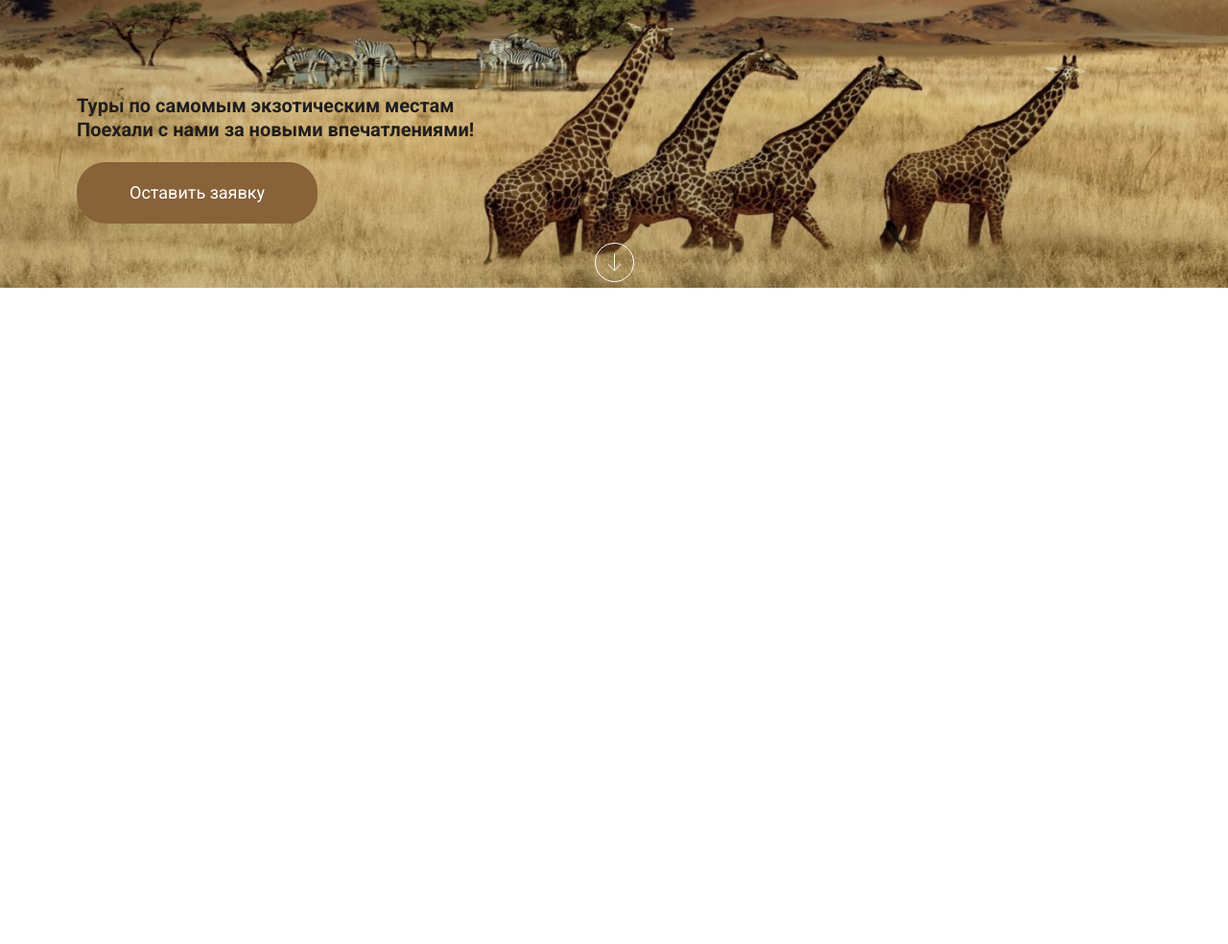
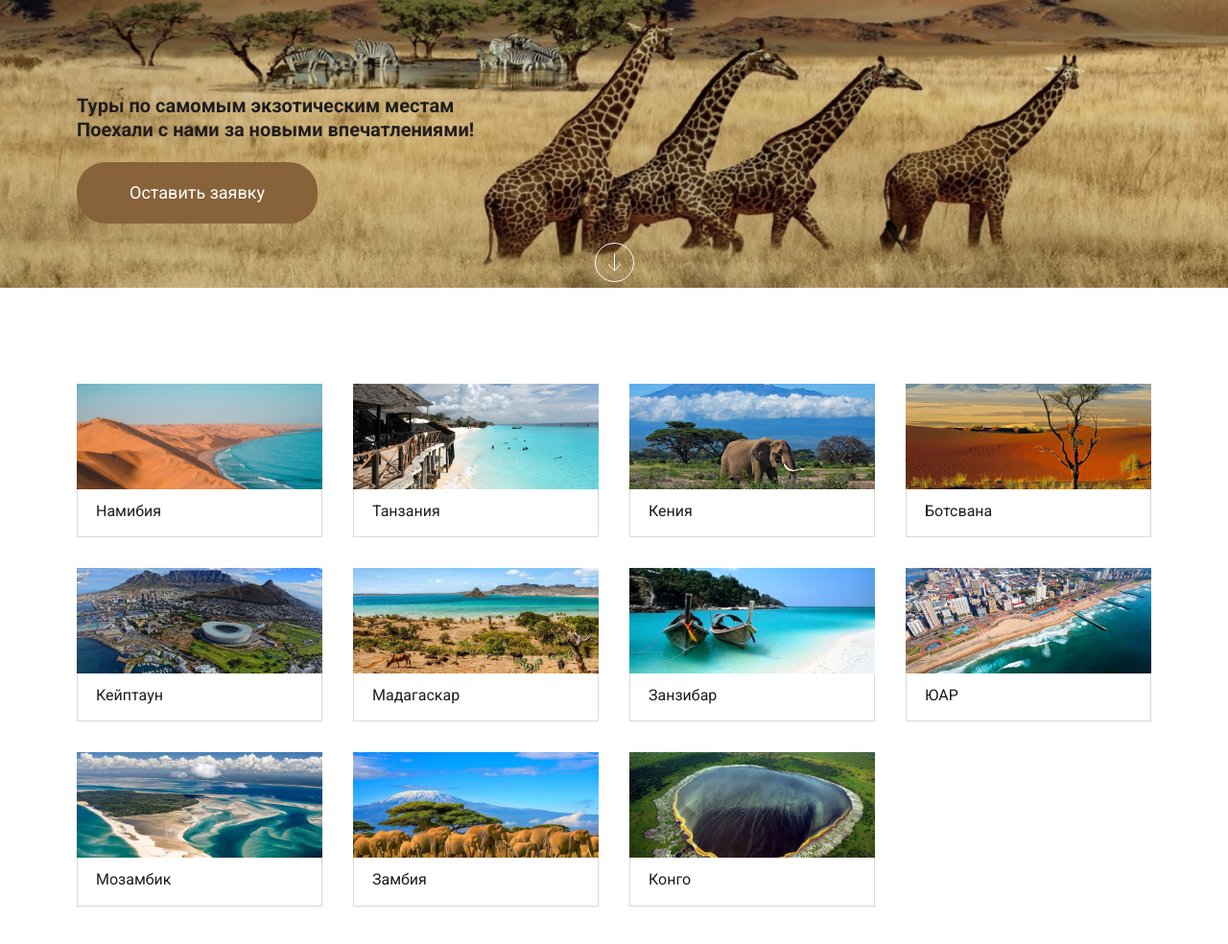
Before and after one commit to kkapi/safari-site-layout, a plain HTML site: page index.html in a window 1280 px wide. Shown: the part 500-1484 px from the top of the page at 96% size. Before the commit the page ends 800 px from the top, so only its background shows below. Drawn offline with nearby package versions, Linux system fonts and the light colour scheme.

Commit message:
add directions

```diff
--- a/css/style.css
+++ b/css/style.css
@@ -90,3 +90,20 @@ a{
 .header__arrow{
     text-align: center;
 }
+.directions{
+    padding: 100px 0;
+}
+.direction__text{
+    font-size: 16px;
+    border: 1px solid #D9D9DE;
+    border-top: none;
+    padding: 10px 19px 14px;
+}
+.direction__inner{
+    display: grid;
+    grid-template-columns: repeat(4, 1fr);
+    grid-gap: 32px;
+}
+.direction__img{
+    display: block;
+}
--- a/index.html
+++ b/index.html
@@ -63,6 +63,56 @@
       </div>
     </div>
   </header>
+  <div class="directions">
+    <div class="container">
+      <div class="direction__inner">
+        <div class="direction__item">
+          <img class="direction__img" src="images/direction-1.jpg" alt="">
+          <p class="direction__text">Намибия</p>
+        </div>
+        <div class="direction__item">
+          <img class="direction__img" src="images/direction-2.jpg" alt="">
+          <p class="direction__text">Танзания</p>
+        </div>
+        <div class="direction__item">
+          <img class="direction__img" src="images/direction-3.jpg" alt="">
+          <p class="direction__text">Кения</p>
+        </div>
+        <div class="direction__item">
+          <img class="direction__img" src="images/direction-4.jpg" alt="">
+          <p class="direction__text">Ботсвана</p>
+        </div>
+        <div class="direction__item">
+          <img class="direction__img" src="images/direction-5.jpg" alt="">
+          <p class="direction__text">Кейптаун</p>
+        </div>
+        <div class="direction__item">
+          <img class="direction__img" src="images/direction-6.jpg" alt="">
+          <p class="direction__text">Мадагаскар</p>
+        </div>
+        <div class="direction__item">
+          <img class="direction__img" src="images/direction-7.jpg" alt="">
+          <p class="direction__text">Занзибар</p>
+        </div>
+        <div class="direction__item">
+          <img class="direction__img" src="images/direction-8.jpg" alt="">
+          <p class="direction__text">ЮАР</p>
+        </div>
+        <div class="direction__item">
+          <img class="direction__img" src="images/direction-9.jpg" alt="">
+          <p class="direction__text">Мозамбик</p>
+        </div>
+        <div class="direction__item">
+          <img class="direction__img" src="images/direction-10.jpg" alt="">
+          <p class="direction__text">Замбия</p>
+        </div>
+        <div class="direction__item">
+          <img class="direction__img" src="images/direction-11.jpg" alt="">
+          <p class="direction__text">Конго</p>
+        </div>
+      </div>
+    </div>
+  </div>
 
   <script src="https://ajax.googleapis.com/ajax/libs/jquery/3.4.1/jquery.min.js"></script>
   <script src="js/slick.min.js"></script>
```
Also changed, not shown: images/direction-1.jpg (added), images/direction-10.jpg (added), images/direction-11.jpg (added), images/direction-2.jpg (added), images/direction-3.jpg (added), images/direction-4.jpg (added), images/direction-5.jpg (added), images/direction-6.jpg (added), images/direction-7.jpg (added), images/direction-8.jpg (added), images/direction-9.jpg (added).
